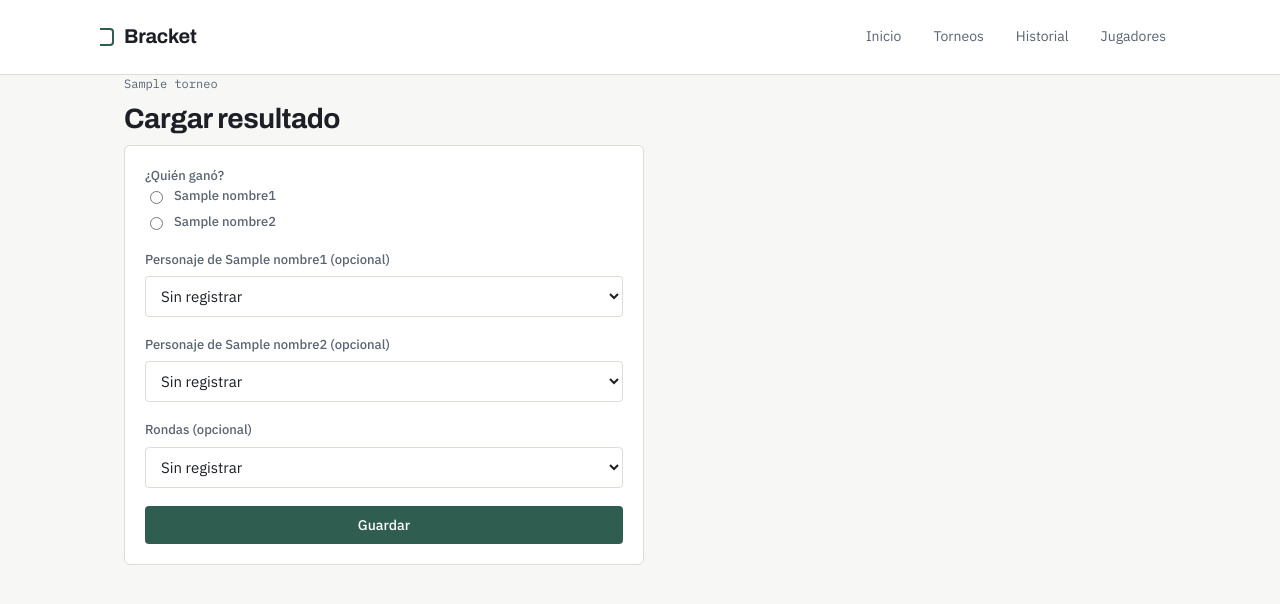
After one commit to PascuaMartinez/bracket_, a Flask app: template frontend/templates/torneos/jugar.html in a window 1280 px wide. The commit adds this page. Shown: the top 604 px of the page. Run offline with Flask 3, Linux system fonts and the light colour scheme; the template is opened without the code that fills it: most values are stand-ins (such as "Sample title", 1, 10 or a date in 2020).

Commit message:
Agregar las pantallas de torneos
Con esto la aplicación ya se puede usar de punta a punta sin curl: crear
un torneo, cargar los resultados a medida que se juegan, ver las
posiciones y el acumulado histórico.

La pantalla de cargar resultado está pensada para usarse durante el
torneo, con alguien esperando para jugar. Por eso lo único obligatorio es
quién ganó: el personaje y las rondas quedan opcionales, porque
obligarlos haría que registrar el resultado tarde más que el partido, y
las estadísticas que dependen de esos datos ya están hechas para no
aparecer cuando faltan.

Después de guardar se redirige en vez de responder directo, así recargar
la página no vuelve a enviar el mismo resultado.

Los errores del backend se muestran tal como vienen. La regla de que no
puede haber dos torneos abiertos, o el mínimo de jugadores, ya están
validadas allá: repetirlas en el frontend sería tener la misma regla
escrita en dos lugares, con el riesgo de que se desincronicen.

Las llamadas que necesita cada pantalla se agrupan en un servicio, así
las rutas piden 'el detalle del torneo' sin saber qué endpoints hay que
combinar. Si mañana el backend expone todo junto, cambia esa función y
ninguna pantalla se entera.

```diff
--- a/frontend/app.py
+++ b/frontend/app.py
@@ -3,14 +3,42 @@ from flask import Flask
 from config import Config
 from routes.inicio_routes import inicio_bp
 from routes.jugador_routes import jugador_bp
+from routes.torneo_routes import torneo_bp
+
+
+# Los formatos se guardan con su nombre técnico. Traducirlos a algo
+# legible se hace en un único lugar: si se agrega un formato y se olvida
+# sumarlo acá, se muestra el nombre técnico con espacios en vez de romper.
+NOMBRES_DE_FORMATO = {
+    "todos_contra_todos": "Todos contra todos",
+    "eliminacion": "Eliminación directa",
+    "rey_de_la_cancha": "Rey de la cancha",
+}
 
 
 def create_app():
     app = Flask(__name__)
     app.config.from_object(Config)
 
+    @app.template_filter("nombre_formato")
+    def nombre_formato(valor):
+        return NOMBRES_DE_FORMATO.get(valor, (valor or "").replace("_", " "))
+
+    @app.template_filter("nombre_jugador")
+    def nombre_jugador(jugador_id):
+        """Los partidos vienen con ids, no con nombres. Se resuelve acá y
+        no en cada ruta para no repetir el mismo mapeo en todas."""
+        if jugador_id is None:
+            return "—"
+        from services import api
+        for j in api.get("/jugadores"):
+            if j["id"] == jugador_id:
+                return j["nombre"]
+        return "?"
+
     app.register_blueprint(inicio_bp)
     app.register_blueprint(jugador_bp)
+    app.register_blueprint(torneo_bp)
 
     return app
 
--- a/frontend/static/css/style.css
+++ b/frontend/static/css/style.css
@@ -162,3 +162,139 @@ main { padding: 36px 0 64px; }
   text-align: center;
   color: var(--graphite);
 }
+
+/* --- Encabezado con acción al costado --- */
+
+.fila-titulo {
+  display: flex;
+  align-items: flex-start;
+  justify-content: space-between;
+  gap: 24px;
+  margin-bottom: 28px;
+}
+
+.fila-titulo .titulo-pagina,
+.fila-titulo .subtitulo { margin-bottom: 0; }
+
+/* --- Botones --- */
+
+.boton {
+  display: inline-block;
+  background: var(--pine);
+  color: #fff;
+  border: none;
+  border-radius: 4px;
+  padding: 10px 18px;
+  font-family: var(--font-texto);
+  font-size: 14px;
+  font-weight: 500;
+  text-decoration: none;
+  cursor: pointer;
+  white-space: nowrap;
+}
+
+.boton:hover { background: #26483E; }
+
+/* --- Tablas ---
+   Sin bordes verticales y con hairlines finas: la grilla se sugiere con
+   el espaciado en vez de dibujarse, que es lo que hace que se lea como
+   una planilla técnica y no como una tabla de sitio web. */
+
+.tabla {
+  width: 100%;
+  border-collapse: collapse;
+  background: var(--card);
+  border: 1px solid var(--line);
+  border-radius: 6px;
+  overflow: hidden;
+  margin-bottom: 32px;
+}
+
+.tabla th {
+  text-align: left;
+  font-family: var(--font-dato);
+  font-size: 11px;
+  font-weight: 500;
+  letter-spacing: 0.04em;
+  text-transform: uppercase;
+  color: var(--graphite);
+  padding: 12px 14px;
+  border-bottom: 1px solid var(--line);
+}
+
+.tabla td {
+  padding: 12px 14px;
+  border-bottom: 1px solid var(--line);
+}
+
+.tabla tbody tr:last-child td { border-bottom: none; }
+.tabla tbody tr:hover { background: var(--pine-soft); }
+
+/* Los números en monoespaciada: alinean en columna y se comparan de un
+   vistazo, que es para lo que están. */
+.dato { font-family: var(--font-dato); font-size: 13px; }
+.dato-tenue { font-family: var(--font-dato); font-size: 12px; color: var(--graphite); margin: 0 0 4px; }
+.destacado { font-weight: 500; color: var(--pine); }
+.tenue { color: var(--graphite); }
+
+/* --- Formularios --- */
+
+.formulario { max-width: 520px; display: flex; flex-direction: column; gap: 18px; }
+
+.campo { display: flex; flex-direction: column; gap: 6px; border: none; padding: 0; margin: 0; }
+
+.campo label, .campo legend {
+  font-size: 13px;
+  font-weight: 500;
+  color: var(--graphite);
+  padding: 0;
+}
+
+.campo input[type="text"],
+.campo input[type="date"],
+.campo input[type="number"],
+.campo select {
+  font-family: var(--font-texto);
+  font-size: 15px;
+  padding: 9px 11px;
+  border: 1px solid var(--line);
+  border-radius: 4px;
+  background: var(--card);
+  color: var(--ink);
+}
+
+.campo input:focus, .campo select:focus {
+  outline: none;
+  border-color: var(--pine);
+}
+
+.opcion {
+  display: flex;
+  align-items: center;
+  gap: 8px;
+  font-weight: 400;
+  color: var(--ink);
+  padding: 4px 0;
+  cursor: pointer;
+}
+
+.aviso-error {
+  background: #FBEAE7;
+  border: 1px solid #E8C4BC;
+  border-radius: 4px;
+  padding: 12px 14px;
+  margin-bottom: 20px;
+  font-size: 14px;
+}
+
+/* --- Listas --- */
+
+.lista-partidos {
+  background: var(--card);
+  border: 1px solid var(--line);
+  border-radius: 6px;
+  margin: 0;
+  padding: 8px 8px 8px 40px;
+}
+
+.lista-partidos li { padding: 7px 6px; }
--- a/frontend/templates/base.html
+++ b/frontend/templates/base.html
@@ -15,6 +15,8 @@
       <a class="marca" href="{{ url_for('inicio.index') }}">Bracket</a>
       <nav class="navegacion">
         <a href="{{ url_for('inicio.index') }}">Inicio</a>
+        <a href="{{ url_for('torneo.listado') }}">Torneos</a>
+        <a href="{{ url_for('torneo.historial') }}">Historial</a>
         <a href="{{ url_for('jugador.listado') }}">Jugadores</a>
       </nav>
     </div>
--- /dev/null
+++ b/frontend/templates/torneos/jugar.html
@@ -0,0 +1,53 @@
+{% extends "base.html" %}
+{% block title %}Cargar resultado · Bracket{% endblock %}
+
+{% block content %}
+<p class="dato-tenue">{{ torneo.nombre }}</p>
+<h1 class="titulo-pagina">Cargar resultado</h1>
+
+<form method="post" class="panel formulario">
+  <input type="hidden" name="partido_id" value="{{ partido.id }}">
+
+  <fieldset class="campo">
+    <legend>¿Quién ganó?</legend>
+    <label class="opcion">
+      <input type="radio" name="ganador_id" value="{{ partido.jugador1_id }}" required>
+      {{ nombre1 }}
+    </label>
+    <label class="opcion">
+      <input type="radio" name="ganador_id" value="{{ partido.jugador2_id }}">
+      {{ nombre2 }}
+    </label>
+  </fieldset>
+
+  {# Los personajes y las rondas son opcionales: en un torneo en vivo se
+     cargan si hay tiempo, y obligarlos haría que registrar un resultado
+     tarde más que jugar el partido. #}
+  <div class="campo">
+    <label for="peleador1_id">Personaje de {{ nombre1 }} <span class="tenue">(opcional)</span></label>
+    <select id="peleador1_id" name="peleador1_id">
+      <option value="">Sin registrar</option>
+      {% for p in peleadores %}<option value="{{ p.id }}">{{ p.nombre }}</option>{% endfor %}
+    </select>
+  </div>
+
+  <div class="campo">
+    <label for="peleador2_id">Personaje de {{ nombre2 }} <span class="tenue">(opcional)</span></label>
+    <select id="peleador2_id" name="peleador2_id">
+      <option value="">Sin registrar</option>
+      {% for p in peleadores %}<option value="{{ p.id }}">{{ p.nombre }}</option>{% endfor %}
+    </select>
+  </div>
+
+  <div class="campo">
+    <label for="rondas_jugadas">Rondas <span class="tenue">(opcional)</span></label>
+    <select id="rondas_jugadas" name="rondas_jugadas">
+      <option value="">Sin registrar</option>
+      <option value="2">2-0</option>
+      <option value="3">2-1</option>
+    </select>
+  </div>
+
+  <button type="submit" class="boton">Guardar</button>
+</form>
+{% endblock %}
```
Also changed, not shown: frontend/routes/torneo_routes.py (added, +93 -0 lines), frontend/services/torneos.py (added, +46 -0 lines), frontend/templates/torneos/detalle.html (added, +48 -0 lines), frontend/templates/torneos/historial.html (added, +33 -0 lines), frontend/templates/torneos/listado.html (added, +33 -0 lines), frontend/templates/torneos/nuevo.html (added, +54 -0 lines).
